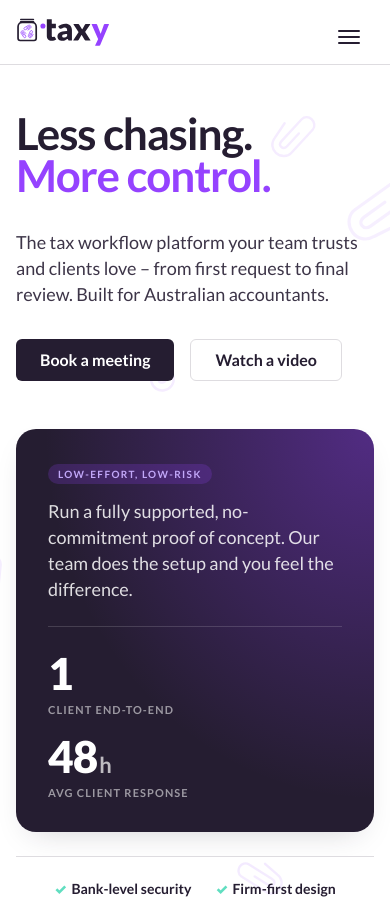
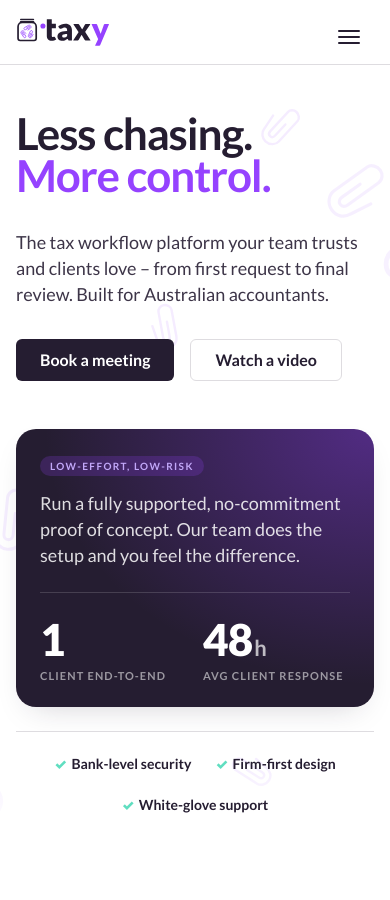
Before and after one commit to taxy-au/taxy-website, a Jekyll site: the page built from index.html, in a window 390 px wide and 900 px high. Built offline with Jekyll 4.4.1, drawn with Linux system fonts in a browser that asks for light colours.

Commit message:
Proof-card: keep 2-col stats on mobile, trim padding to fit labels
Reverts the 1-col stack from the previous push. Instead, drop the card's
inset padding to $space-3 and the stats gap to $space-2 on mobile.
That gives each stat ~12px more horizontal room than before — enough
for "Avg client response" and "Client end-to-end" to sit on one line
without changing font-size or letter-spacing (no new mini-label scale
introduced).

Co-Authored-By: Claude Opus 4.7 (1M context) <noreply@anthropic.com>

```diff
--- a/_sass/_proof-card.scss
+++ b/_sass/_proof-card.scss
@@ -8,6 +8,13 @@
   padding: $space-4;
   border-radius: $r-lg;
   box-shadow: $shadow-lift-dark;
+
+  @media (max-width: $breakpoint-md) {
+    // Trim inset padding on mobile so the 2-col stats row gets enough
+    // horizontal budget for "Avg client response" / "Client end-to-end" to
+    // sit on one line — no font/letter-spacing change, just give them room.
+    padding: $space-3;
+  }
 }
 
 .proof-card__badge {
@@ -45,10 +52,8 @@
   padding-top: $space-3;
 
   @media (max-width: $breakpoint-md) {
-    // Stack stats vertically on mobile — at narrow widths the side-by-side
-    // labels ("Avg client response", "Client end-to-end") were both wrapping
-    // to two lines.
-    grid-template-columns: 1fr;
+    // Smaller gap pairs with the reduced card padding above to give labels
+    // one-line room without dropping font-size or letter-spacing.
     gap: $space-2;
   }
 }
```
